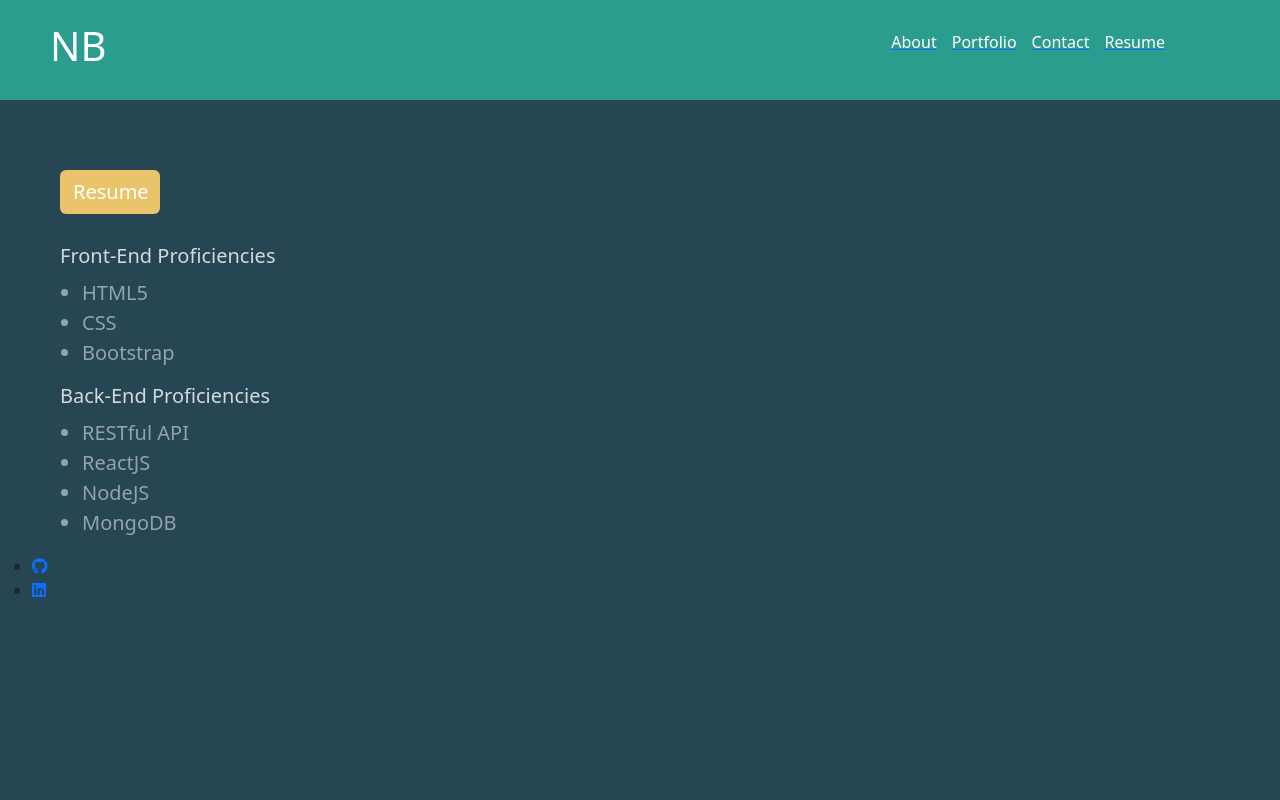
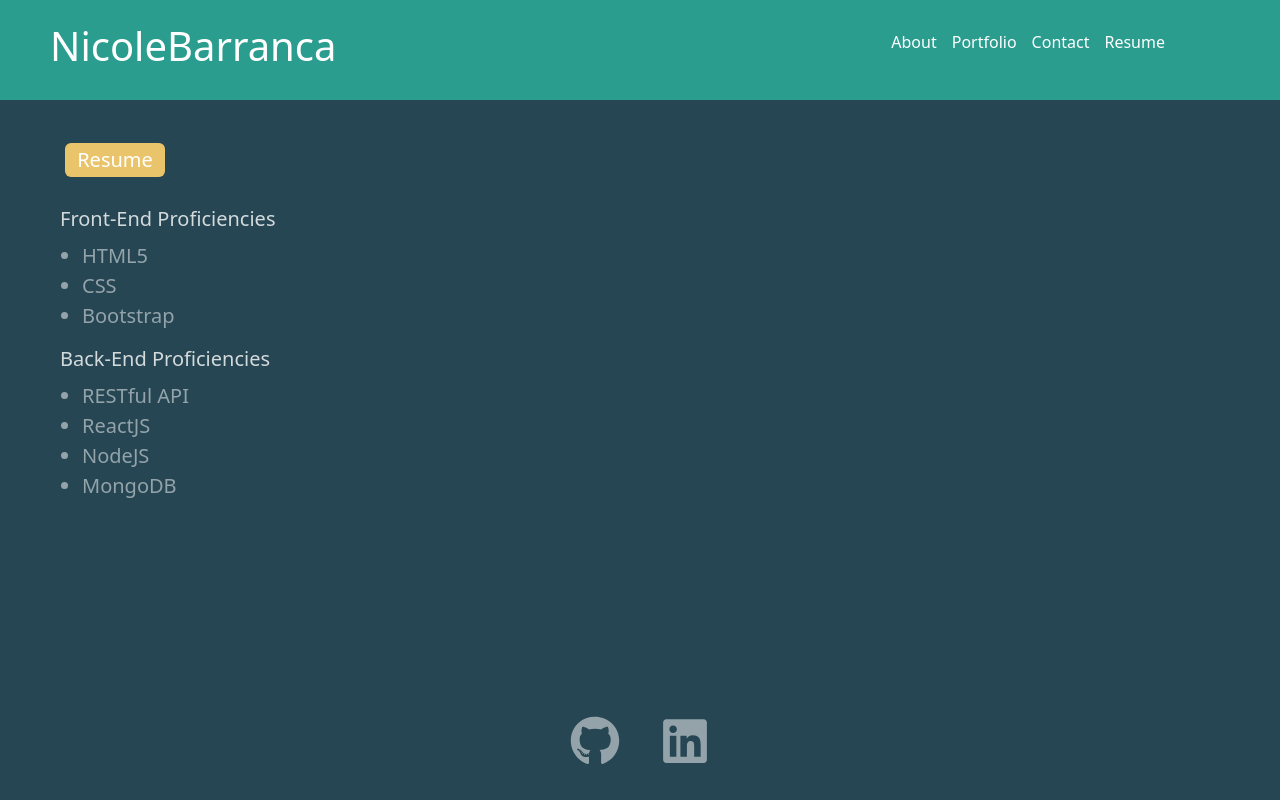
Before and after one commit to NicoleBarranca/nb-portfolio, a React (Create React App) app: page /resume in a window 1280 px wide. Built offline with nearby package versions, Linux system fonts and the light colour scheme.

Commit message:
final style edits for footer, contact and portfolio

```diff
--- a/src/components/Contact/index.js
+++ b/src/components/Contact/index.js
@@ -6,7 +6,7 @@ function Contact() {
       <h1 data-testid="h1tag">Contact me</h1>
       <form className="row g-3">
         <div className="col-md-6">
-          <label for="inputName4" className="form-label">
+          <label htmlFor="inputName4" className="form-label">
             Name:
           </label>
           <input
@@ -18,7 +18,7 @@ function Contact() {
         </div>
 
         <div class="col-md-6">
-          <label for="inputEmail4" className="form-label">
+          <label htmlFor="inputEmail4" className="form-label">
             Email address:
           </label>
           <input
@@ -30,7 +30,7 @@ function Contact() {
         </div>
 
         <div class="col-md-12">
-          <label for="inputMessage4" className="form-label">
+          <label htmlFor="inputMessage4" className="form-label">
             Message:
           </label>
           <textarea
--- a/src/components/Footer/index.js
+++ b/src/components/Footer/index.js
@@ -1,23 +1,24 @@
 import React from "react";
 import { FontAwesomeIcon } from "@fortawesome/react-fontawesome";
 
-import { faLinkedin, faGithub } from "@fortawesome/free-brands-svg-icons";
+import {
+  faLinkedin,
+  faGithub,
+  faCirclePhone,
+} from "@fortawesome/free-brands-svg-icons";
 
 function Footer() {
   return (
-    <div>
-      <ul>
-        <li>
-          <a href="https://github.com/NicoleBarranca">
-            <FontAwesomeIcon icon={faGithub} />
-          </a>
-        </li>
-        <li>
-          <a href="https://www.linkedin.com/in/nicole-barranca/">
-            <FontAwesomeIcon icon={faLinkedin} />
-          </a>
-        </li>
-      </ul>
+    <div className="fixed-bottom container">
+      <div className="d-flex justify-content-center">
+        <a href="https://github.com/NicoleBarranca" id="icon" className="gh">
+          <FontAwesomeIcon icon={faGithub} className="iconStyle" />
+        </a>
+
+        <a href="https://www.linkedin.com/in/nicole-barranca/" id="icon">
+          <FontAwesomeIcon icon={faLinkedin} className="iconStyle" />
+        </a>
+      </div>
     </div>
   );
 }
--- a/src/components/Navigation/index.js
+++ b/src/components/Navigation/index.js
@@ -4,18 +4,21 @@ import React from "react";
 function Navigation() {
   return (
     <nav className="header">
-      <h2>NB</h2>
+      <h2>
+        Nicole<span className="fw-light">Barranca</span>
+      </h2>
+
       <ul className="nav-link">
-        <Link to="/">
+        <Link to="/" className="liStyle">
           <li>About</li>
         </Link>
-        <Link to="/portfolio">
+        <Link to="/portfolio" className="liStyle">
           <li>Portfolio</li>
         </Link>
-        <Link to="/contact">
+        <Link to="/contact" className="liStyle">
           <li>Contact</li>
         </Link>
-        <Link to="/resume">
+        <Link to="/resume" className="liStyle">
           <li>Resume</li>
         </Link>
       </ul>
--- a/src/components/Portfolio/index.js
+++ b/src/components/Portfolio/index.js
@@ -36,13 +36,18 @@ function Portfolio() {
             for an account and review various podcasts.
           </p>
 
-          <a href="https://evening-tor-85614.herokuapp.com/" className="btn">
+          <a
+            href="https://evening-tor-85614.herokuapp.com/"
+            className="btn "
+            id="button"
+          >
             Live Site
           </a>
 
           <a
             href="https://github.com/NicoleBarranca/PodFreaks"
             className="btn "
+            id="button"
           >
             Github
           </a>
@@ -73,11 +78,19 @@ function Portfolio() {
             title.
           </p>
 
-          <a href="https://chloeyarb.github.io/Music-Box/" className="btn">
+          <a
+            href="https://chloeyarb.github.io/Music-Box/"
+            className="btn"
+            id="button"
+          >
             Live Site
           </a>
 
-          <a href="https://github.com/chloeyarb/Music-Box" className="btn ">
+          <a
+            href="https://github.com/chloeyarb/Music-Box"
+            className="btn "
+            id="button"
+          >
             Github
           </a>
         </div>
@@ -109,13 +122,18 @@ function Portfolio() {
             for an account and review various podcasts.
           </p>
 
-          <a href="https://nicolebarranca.github.io/Salon-144/" className="btn">
+          <a
+            href="https://nicolebarranca.github.io/Salon-144/"
+            className="btn"
+            id="button"
+          >
             Live Site
           </a>
 
           <a
             href="https://github.com/NicoleBarranca/Salon-144"
             className="btn "
+            id="button"
           >
             Github
           </a>
@@ -143,13 +161,18 @@ function Portfolio() {
             demonstrate skills in CSS and Flexbox.
           </p>
 
-          <a href="https://nicolebarranca.github.io/run-buddy/" className="btn">
+          <a
+            href="https://nicolebarranca.github.io/run-buddy/"
+            className="btn"
+            id="button"
+          >
             Live Site
           </a>
 
           <a
             href="https://github.com/NicoleBarranca/run-buddy"
             className="btn "
+            id="button"
           >
             Github
           </a>
@@ -186,6 +209,7 @@ function Portfolio() {
           <a
             href="https://nicolebarranca.github.io/Password-Generator/"
             className="btn"
+            id="button"
           >
             Live Site
           </a>
@@ -193,6 +217,7 @@ function Portfolio() {
           <a
             href="https://nicolebarranca.github.io/Password-Generator/"
             className="btn "
+            id="button"
           >
             Github
           </a>
@@ -225,6 +250,7 @@ function Portfolio() {
           <a
             href="https://nicolebarranca.github.io/Everything-Cal/"
             className="btn"
+            id="button"
           >
             Live Site
           </a>
@@ -232,6 +258,7 @@ function Portfolio() {
           <a
             href="https://github.com/NicoleBarranca/Everything-Cal"
             className="btn "
+            id="button"
           >
             Github
           </a>
--- a/src/components/Resume/index.js
+++ b/src/components/Resume/index.js
@@ -3,7 +3,11 @@ import React from "react";
 function Resume() {
   return (
     <div className="resume">
-      <a href="Nicole-Barranca-Resume.pdf" className="btn">
+      <a
+        href="https://drive.google.com/file/d/1SUZT2dyvOu1ZqyKQoP6Xn4ffAvj-j9oG/view?usp=sharing"
+        className="btn"
+        id="button"
+      >
         Resume
       </a>
 
--- a/src/index.css
+++ b/src/index.css
@@ -36,6 +36,9 @@ body {
   display: flex;
   font-size: 40px;
 }
+.header span {
+  background-color: #2a9d8f;
+}
 .header ul {
   text-decoration: none;
   list-style-type: none;
@@ -54,6 +57,9 @@ body {
   color: #e9c46a;
 }
 
+.liStyle {
+  text-decoration: none;
+}
 /* ABOUT */
 
 .about {
@@ -101,14 +107,16 @@ body {
 .contact button {
   background-color: #e9c46a;
   color: white;
+  border: none;
   font-size: 20px;
   margin-left: 10px;
-  margin-top: 30px;
+  margin-top: 20px;
+  padding: 2px;
   width: 100px;
 }
 .contact button:hover {
   background-color: #f4a261;
-  color: #264653;
+  color: white;
 }
 
 .resume {
@@ -173,22 +181,44 @@ body {
   margin-left: 15px;
 }
 
-.portfolio a {
+#button {
   background-color: #e9c46a;
   color: white;
+  border: none;
   font-size: 20px;
   margin-left: 15px;
   margin-top: 3px;
   padding: 2px;
   width: 100px;
-  /* border: none; */
 }
-/* .portfolio a:hover {
+
+#button:hover {
   background-color: #f4a261;
+  color: white;
+}
 
-  color: #264653;
-  font-size: 20px;
-  margin-left: 10px;
-  margin-top: 30px;
-  width: 100px;
-} */
+#icon {
+  list-style-type: none;
+  margin-bottom: 30px;
+}
+
+.gh {
+  margin-right: 40px;
+}
+
+.iconStyle {
+  width: 50px;
+  height: 50px;
+  color: white;
+  opacity: 0.5;
+}
+
+.iconStyle:hover {
+  color: #e9c46a;
+  opacity: 0.9;
+}
+
+.flex-footer {
+  display: flex;
+  flex-direction: row;
+}
```
Also changed, not shown: src/utils/helpers.js (+2 -5 lines), 1 other file (tests, documents, lock files or other folders).
